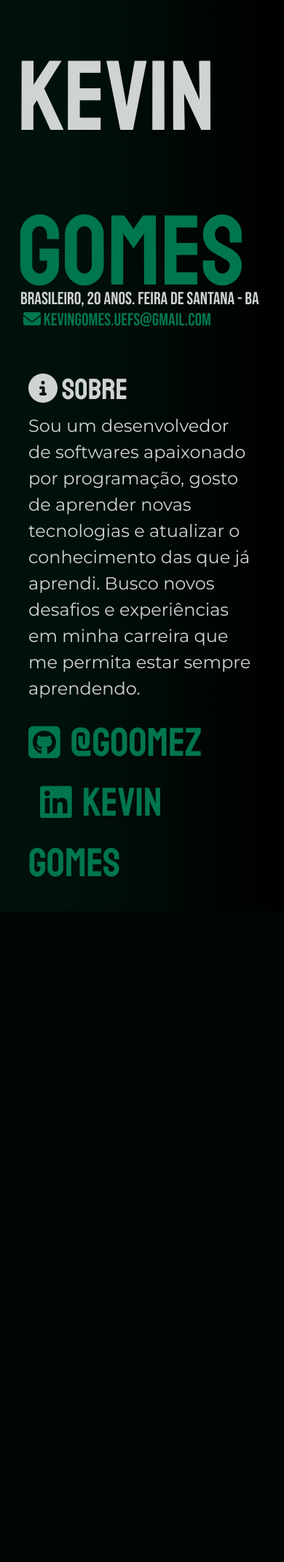
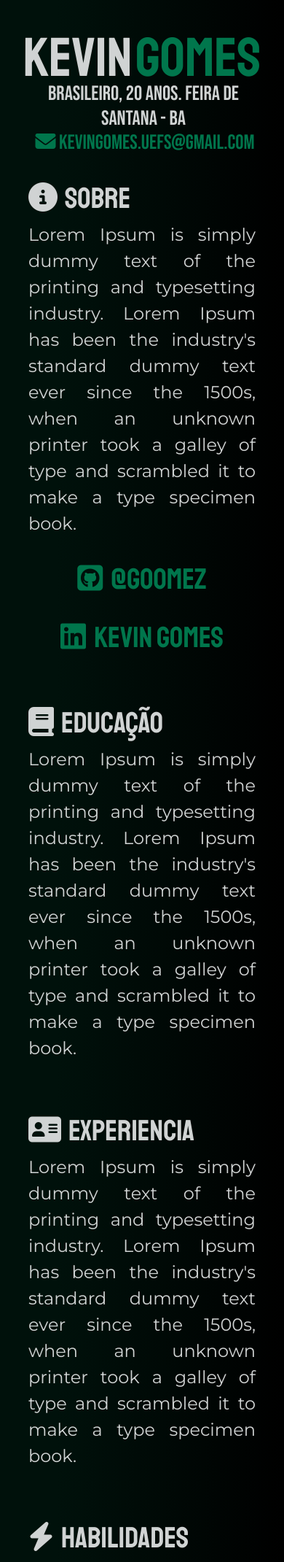
Before and after one commit to KevinCerqueira/kevincerqueira.github.io, a PHP site: page / in a window 390 px wide. Shown: the top 2141 px of the page at 73% size. Before the commit the page ends 1202 px from the top, so only its background shows below. Run offline with PHP 8.4, Linux system fonts and the light colour scheme; some libraries are stand-ins or nearby versions.

Commit message:
:sparkles: styles and animations

```diff
--- a/css/style.css
+++ b/css/style.css
@@ -1,12 +1,37 @@
 @import url("https://fonts.googleapis.com/css2?family=Montserrat&family=Staatliches&display=swap");
-@import url('https://fonts.googleapis.com/css2?family=Bebas+Neue&display=swap');
+@import url("https://fonts.googleapis.com/css2?family=Bebas+Neue&display=swap");
 @media only screen and (max-width: 770px) {
   .desktop {
     display: none !important;
   }
+  .mobile {
+    visibility: hidden;
+  }
   #content {
     margin-left: 0% !important;
     align-items: center;
+  }
+  .name-lastname {
+    text-align: center;
+    font-size: 75px !important;
+  }
+  #names {
+    text-align: center;
+  }
+  #subtitle {
+    text-align: center !important;
+  }
+  #redes {
+    text-align: center;
+  }
+  .social-media {
+    margin: 0% !important;
+    font-size: 40px;
+  }
+}
+@media only screen and (min-width: 770px) {
+  .mobile {
+    display: none;
   }
 }
 
@@ -19,6 +44,11 @@ body {
     rgba(0, 0, 0, 1) 100%
   );
 }
+section {
+  padding-top: 8%;
+  padding-bottom: 8%;
+}
+
 .horizontal {
   align-items: center;
   display: flex;
@@ -49,17 +79,21 @@ body {
 .mygrey-text {
   color: #d0d3d3 !important;
 }
-.radius-circle{
+.radius-circle {
   border-bottom-left-radius: 200px !important;
 }
-.texts-inside{
+.texts-inside {
   color: #d0d3d3 !important;
   font-size: 24px !important;
 }
-.links-anchors{
+.links-anchors {
+  text-decoration: none;
   font-size: 40px;
   color: #cecdcd !important;
-  font-family: 'Bebas Neue';
+  font-family: "Bebas Neue";
+}
+.links-anchors:focus{
+  color: #00764c !important;
 }
 #avatar {
   margin-top: 16%;
@@ -73,14 +107,12 @@ body {
   font-family: Staatliches;
   height: 100% !important;
 }
-#name {
-  font-size: 80px;
+.name-lastname {
+  font-family: Staatliches;
+  font-size: 163px;
+  height: 80px;
 }
-#name{
-  font-size: 136px !important;
-  height: 90px !important;
-}
-#redes{
+#redes {
   font-size: 50px;
 }
 #linkedin {
@@ -92,7 +124,7 @@ body {
 #redes span {
   font-size: 55px;
 }
-#subtitle{
+#subtitle {
   font-size: 24px !important;
-  font-family: 'Bebas Neue';
+  font-family: "Bebas Neue";
 }
--- a/index.html
+++ b/index.html
@@ -16,7 +16,12 @@
       href="https://cdnjs.cloudflare.com/ajax/libs/font-awesome/4.7.0/css/font-awesome.min.css"
     />
     <link rel="stylesheet" href="css/style.css" />
-    <title>Goomez</title>
+    <link
+      rel="shortcut icon"
+      href="https://avatars1.githubusercontent.com/u/38994372?s=400&u=f2c9bc80e82067ada42293ba0b87c0af62796e56&v=4"
+      type="image/x-icon"
+    />
+    <title>Kevin Gomes</title>
   </head>
   <body>
     <!-- Navbar -->
@@ -32,13 +37,13 @@
       />
       <div id="anchors" class="p-3 mt-2 h3">
         <div class="col mt-3">
-          <a class="links-anchors" href="#sobre">Sobre</a>
+          <a class="links-anchors" href="#content">Sobre</a>
         </div>
         <div class="col mt-4">
           <a class="links-anchors" href="#educacao">Educação</a>
         </div>
         <div class="col mt-4">
-          <a class="links-anchors" href="#xp">Experiência</a>
+          <a class="links-anchors" href="#experiencia">Experiência</a>
         </div>
         <div class="col mt-4">
           <a class="links-anchors" href="#skills">Habilidades</a>
@@ -49,46 +54,114 @@
 
     <!-- Container -->
     <div id="content" class="p-4">
-      <label id="name" class="font-staat mt-2">
-        <label id="first-name" class="">KEVIN</label>
-        <label id="last-name" class="mygreen-text">GOMES</label>
-      </label><br>
-      <label id="subtitle" class="h3 text-uppercase mt-0 pl-1">
-        Brasileiro, 20 anos. Feira de Santana - BA
-        <a id="email" type="mail" class="mygreen-text" href="mailto:kevingomes.uefs@gmail.com">
-          <i class="fa fa-envelope ml-1 mygreen-text" aria-hidden="true"></i>
-          kevingomes.uefs@gmail.com
-        </a>
-      </label>
+      <div id="names">
+        <label id="first-name" class="name-lastname">KEVIN</label>
+        <label id="last-name" class="name-lastname mygreen-text">GOMES</label>
+      </div>
+      <div id="subtitle">
+        <label class="h3 text-uppercase mt-0 pl-1">
+          Brasileiro, 20 anos. Feira de Santana - BA
+          <br class="mobile">
+          <a
+            id="email"
+            type="mail"
+            class="mygreen-text"
+            href="mailto:kevingomes.uefs@gmail.com"
+          >
+            <i class="fa fa-envelope ml-1 mygreen-text" aria-hidden="true"></i>
+            kevingomes.uefs@gmail.com
+          </a>
+        </label>
+      </div>
       <!-- SOBRE -->
-      <div id="sobre" class="container mt-5">
+      <section id="sobre" class="container scroll-animate">
         <div>
           <p class="h1 title-section font-staat">
-            <i class="fa fa-info-circle" aria-hidden="true"></i>
+            <i class="fa fa-info-circle mr-1 ml-0" aria-hidden="true"></i>
             SOBRE
           </p>
-          <p id="text-about" class="texts-inside font-mont">
-            Sou um desenvolvedor de softwares apaixonado por programação, gosto
-            de aprender novas tecnologias e atualizar o conhecimento das que já
-            aprendi. Busco novos desafios e experiências em minha carreira que
-            me permita estar sempre aprendendo.
+          <p id="text-about" class="texts-inside font-mont text-justify">
+            Lorem Ipsum is simply dummy text of the printing and typesetting
+            industry. Lorem Ipsum has been the industry's standard dummy text
+            ever since the 1500s, when an unknown printer took a galley of type
+            and scrambled it to make a type specimen book.
           </p>
         </div>
         <div id="redes">
-          <a href="https://github.com/Goomez" id="github" class="mygreen-text mr-3">
+          <a
+            href="https://github.com/Goomez"
+            id="github"
+            class="mygreen-text mr-3 social-media"
+          >
             <i class="fa fa-github-square" aria-hidden="true"></i>
-            <span class="font-staat">@Goomez</span>
+            <label class="font-staat">@Goomez</label>
           </a>
-
-          <a href="https://www.linkedin.com/in/kevin-gomes-a1a488174/" id="linkedin" class="mygreen-text ml-3">
+          <br class="mobile">
+          <a
+            href="https://www.linkedin.com/in/kevin-gomes-a1a488174/"
+            id="linkedin"
+            class="mygreen-text ml-3 social-media"
+          >
             <i class="fa fa-linkedin-square" aria-hidden="true"></i>
-            <span class="font-staat">Kevin Gomes</span>
+            <label class="font-staat">Kevin Gomes</label>
           </a>
         </div>
-      </div>
+      </section>
       <!-- FIM SOBRE -->
+
+      <!-- EDUCACAO -->
+      <section id="educacao" class="container scroll-animate">
+        <div>
+          <p class="h1 title-section font-staat">
+            <i class="fa fa-book mr-1 ml-0" aria-hidden="true"></i>
+            EDUCAÇÃO
+          </p>
+          <p id="text-education" class="texts-inside font-mont text-justify">
+            Lorem Ipsum is simply dummy text of the printing and typesetting
+            industry. Lorem Ipsum has been the industry's standard dummy text
+            ever since the 1500s, when an unknown printer took a galley of type
+            and scrambled it to make a type specimen book.
+          </p>
+        </div>
+      </section>
+      <!-- FIM - EDUCACAO -->
+
+      <!-- EXPERIENCIA -->
+      <section id="experiencia" class="container scroll-animate">
+        <div>
+          <p class="h1 title-section font-staat">
+            <i class="fa fa-address-card mr-1 ml-0" aria-hidden="true"></i>
+            EXPERIENCIA
+          </p>
+          <p id="text-xp" class="texts-inside font-mont text-justify">
+            Lorem Ipsum is simply dummy text of the printing and typesetting
+            industry. Lorem Ipsum has been the industry's standard dummy text
+            ever since the 1500s, when an unknown printer took a galley of type
+            and scrambled it to make a type specimen book.
+          </p>
+        </div>
+      </section>
+      <!-- FIM - EXPERIENCIA -->
+
+      <!-- HABILIDADES -->
+      <section id="skills" class="container scroll-animate">
+        <div>
+          <p class="h1 title-section font-staat">
+            <i class="fa fa-flash mr-1 ml-0" aria-hidden="true"></i>
+            HABILIDADES
+          </p>
+          <p id="text-skills" class="texts-inside font-mont text-justify">
+            Lorem Ipsum is simply dummy text of the printing and typesetting
+            industry. Lorem Ipsum has been the industry's standard dummy text
+            ever since the 1500s, when an unknown printer took a galley of type
+            and scrambled it to make a type specimen book.
+          </p>
+        </div>
+      </section>
+      <!-- FIM - EXPERIENCIA -->
     </div>
     <!-- END Container -->
+
 
     <!-- Bootstrap 4.5 JS -->
     <script
@@ -107,11 +180,17 @@
       crossorigin="anonymous"
     ></script>
 
+    <!-- JQuery -->
+    <script src="https://ajax.googleapis.com/ajax/libs/jquery/2.1.0/jquery.min.js"></script>
+
     <!-- FontAwesome -->
     <script src="https://kit.fontawesome.com/a076d05399.js"></script>
     <script
       src="https://kit.fontawesome.com/8dc881c5b9.js"
       crossorigin="anonymous"
     ></script>
+
+    <!-- My App -->
+    <script src="js/app.js"></script>
   </body>
 </html>
--- /dev/null
+++ b/js/app.js
@@ -0,0 +1,6 @@
+$('a').click(function() {
+    $('html, body').animate({
+        scrollTop: $( $.attr(this, 'href') ).offset().top
+    }, 900);
+    return false;
+});
```
